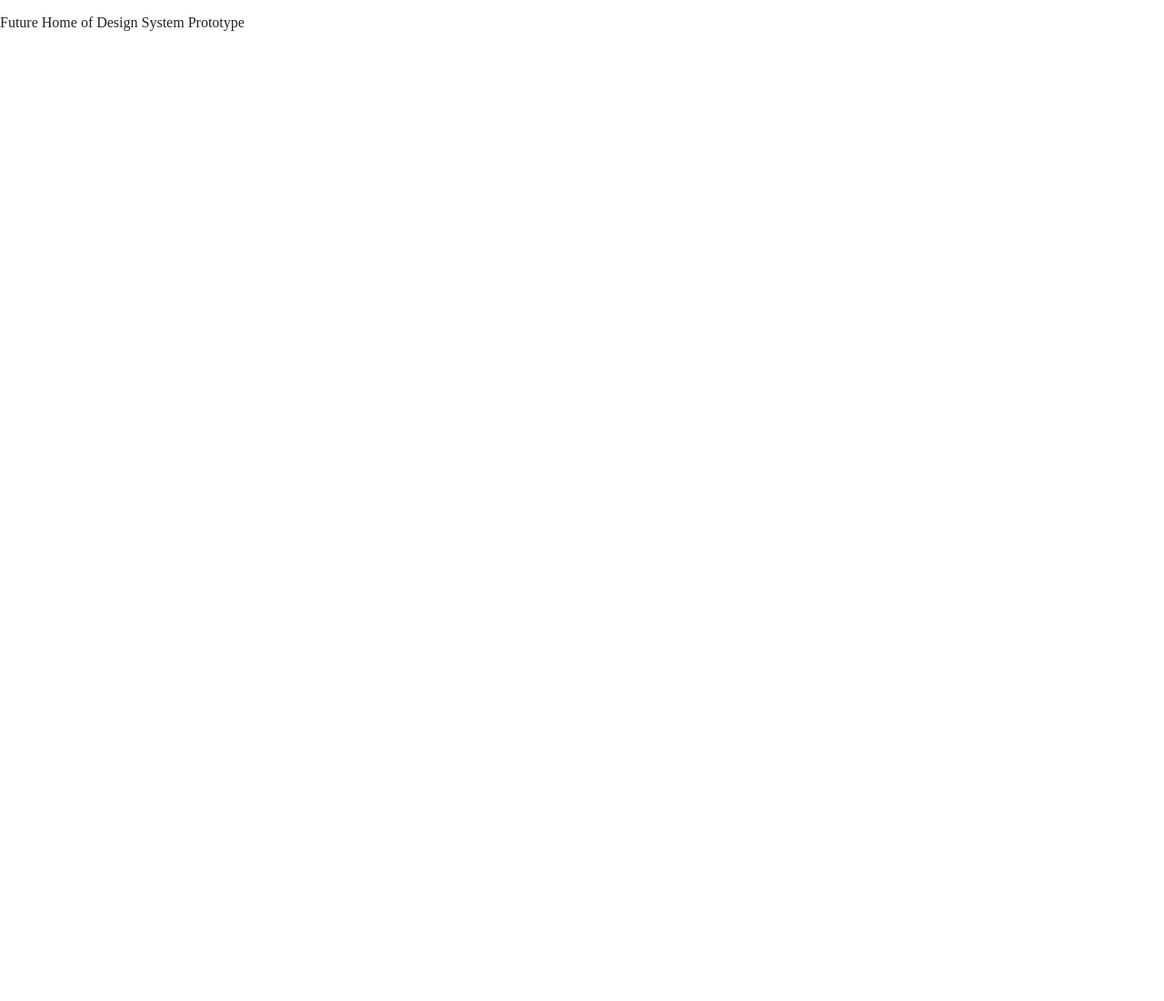
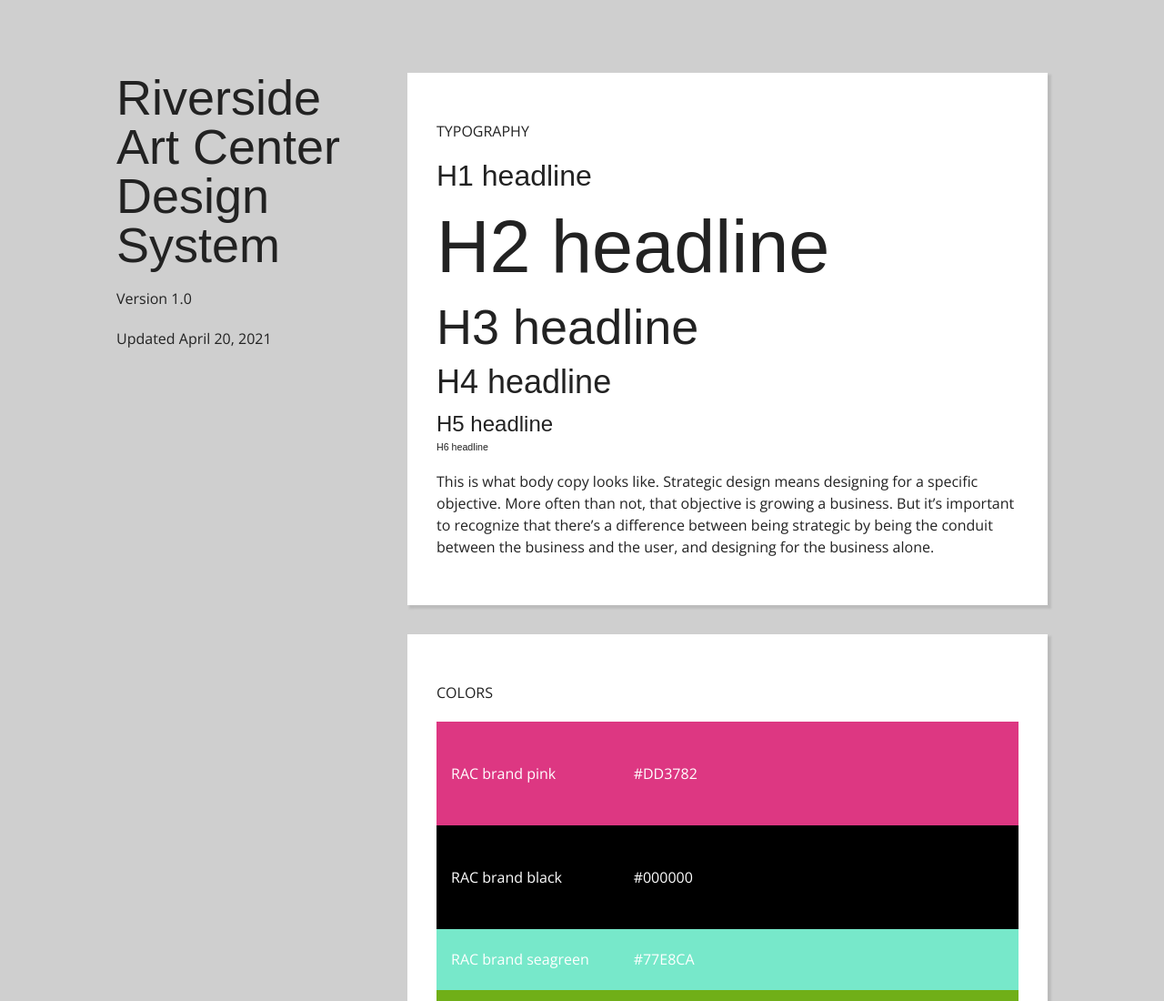
Before and after one commit to sehgv672/pcdd-0315-sp21, a website built with Parcel: page index.html in a window 1280 px wide. Shown: the top 1100 px of the page at 91% size. Before the commit the page ends 800 px from the top, so only its background shows below. Built offline with nearby package versions, Linux system fonts and the light colour scheme; a web font is replaced by a local one.

Commit message:
branch 1 commit

```diff
--- a/index.html
+++ b/index.html
@@ -3,8 +3,8 @@
 
 <head>
   <meta charset="utf-8">
-  <title></title>
-  <meta name="description" content="">
+  <title>RAC design system</title>
+  <meta name="description" content="RAC Design Systems">
   <meta name="viewport" content="width=device-width, initial-scale=1">
 
   <meta property="og:title" content="">
@@ -16,16 +16,58 @@
   <link rel="apple-touch-icon" href="icon.png">
   <!-- Place favicon.ico in the root directory -->
 
+  <style type="text/css">
+    @import url('https://fonts.googleapis.com/css2?family=Enriqueta:wght@400;500;600;700&family=Open+Sans:ital,wght@0,300;0,400;0,600;0,700;0,800;1,300;1,400;1,600;1,700;1,800&display=swap');
+
+</style>
+
   <link rel="stylesheet" href="css/normalize.css">
   <link rel="stylesheet" href="css/main.css">
+  <link href="css/style.css" rel="stylesheet" type="text/css">
 
-  <meta name="theme-color" content="#fafafa">
+
 </head>
 
 <body>
+  <!-- Add your site or application content here -->
+  <main>
+    <div class="ds-container">
+      <div class="left-sidebar"><h3>Riverside Art Center Design System</h3>
+        <p>Version 1.0</p>
+        <p>Updated April 20, 2021</p>
+        </div>
+      <div class="main-content">
 
-  <!-- Add your site or application content here -->
-  <p>Future Home of Design System Prototype</p>
+        <section class="section">
+          <p class="section-label">Typography</p>
+          <h1 class="header">H1 headline</h1>
+          <h2 class="header">H2 headline</h2>
+          <h3 class="header">H3 headline</h3>
+          <h4 class="header">H4 headline</h4>
+          <h5 class="header">H5 headline</h5>
+          <h6 class="header">H6 headline</h6>
+
+          <p>This is what body copy looks like. Strategic design means designing for a specific objective. More often than not, that objective is growing a business. But it’s important to recognize that there’s a difference between being strategic by being the conduit between the business and the user, and designing for the business alone.</p>
+        </section>
+
+          <section class="section">
+          <p class="section-label">Colors</p>
+          <div class="primary-hue color-brand-pink"><div>RAC brand pink</div><div>#DD3782<br></div></div>
+          <div class="primary-hue color-brand-black"><div>RAC brand black</div><div>#000000<br></div></div>
+          <div class="secondary-hue color-brand-seagreen"><div>RAC brand seagreen</div><div>#77E8CA<br></div></div>
+          <div class="secondary-hue color-brand-green"><div>RAC brand green</div><div>#70AF18<br></div></div>
+          <div class="secondary-hue color-brand-yellow"><div>RAC brand yellow</div><div>#FFCB05<br></div></div>
+          <div class="accent-hue color-brand-red"><div>RAC brand red</div><div>#ED1C24<br></div></div>
+          <div class="secondary-hue color-gray900"><div>RAC gray 900</div><div>#141414<br></div></div>
+          <div class="secondary-hue color-gray800"><div>RAC gray 800</div><div>#333333<br></div></div>
+          <div class="secondary-hue color-gray200 text-dark"><div>RAC gray 200</div><div>#929292<br></div></div>
+          <div class="secondary-hue color-gray100 text-dark"><div>RAC gray 100</div><div>#CFCFCF<br></div></div>
+
+
+        </section>
+      </div>
+    </div>
+    </main>
   <script src="js/vendor/modernizr-3.11.2.min.js"></script>
   <script src="js/plugins.js"></script>
   <script src="js/main.js"></script>
```
